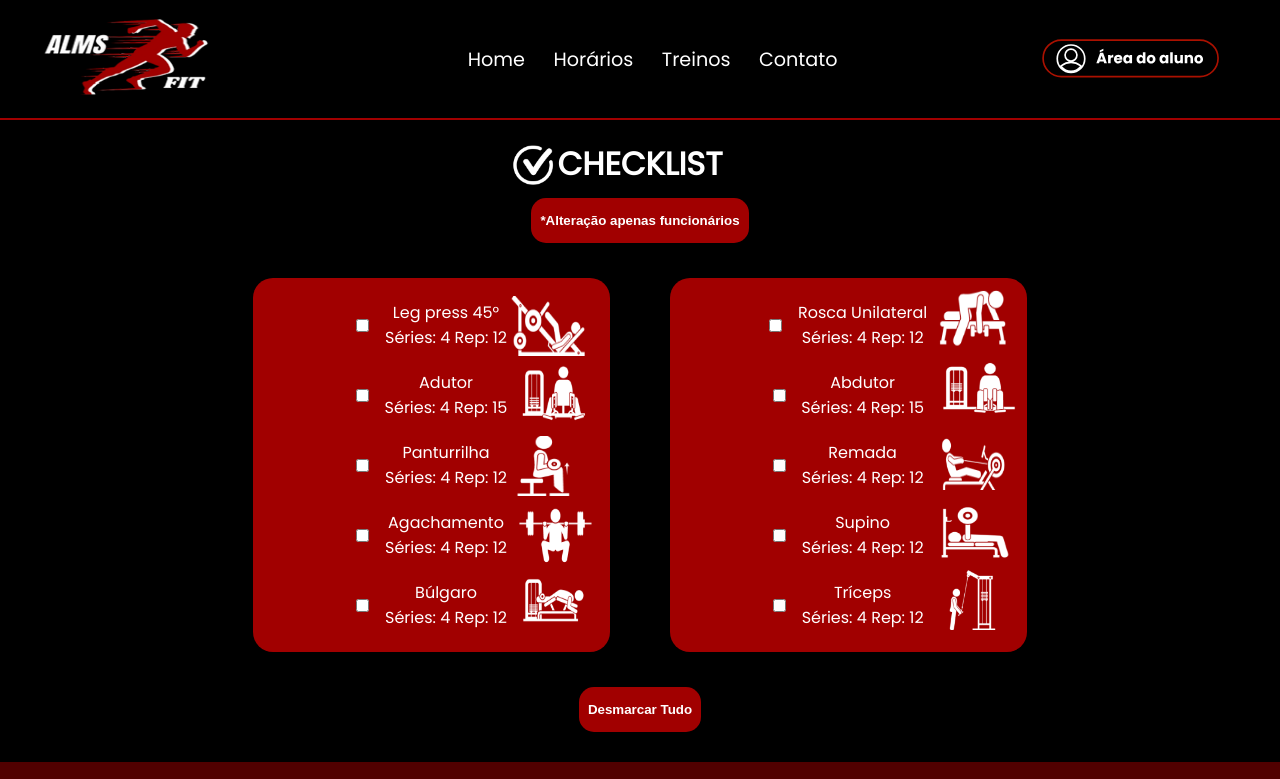
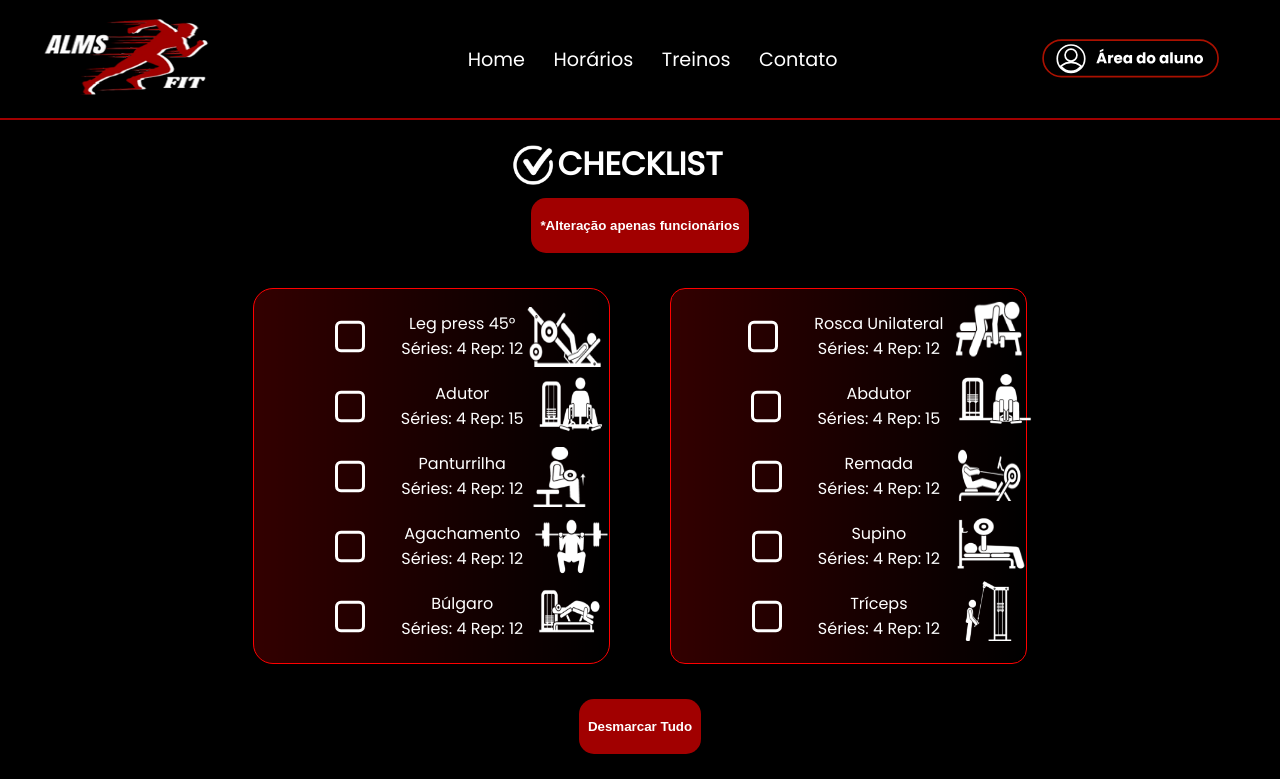
Before and after one commit to Anacaroline16/Fabrica-de-Software, a Next.js app in the folder almsfit/: page /TELAS/check_list in a window 1280 px wide. Shown: the top 779 px of the page. Built offline with nearby package versions, Linux system fonts and the light colour scheme.

Commit message:
TelaCheckListPronta

```diff
--- a/almsfit/src/app/TELAS/check_list/checklist.module.css
+++ b/almsfit/src/app/TELAS/check_list/checklist.module.css
@@ -7,7 +7,10 @@
     list-style: none;
     padding: 0;
     width: 30%;
-    background:#A10000;
+    /* background:#A10000; */
+    background: linear-gradient(to right, rgba(255, 0, 0, 0.2), rgba(255, 0, 0, 0));
+    border: 1px solid red; /* Borda vermelha de 5px */
+    border-radius: 15px; /* Arredondar as bordas */
     padding: 1%;
     border-radius: 20px;
   }
@@ -17,16 +20,18 @@
     align-items: center;
     justify-content: center;
     padding: 10px;
-    gap: 5%;
+    gap: 10%;
   }
 
   .checklist_02{
     list-style: none;
     padding: 0;
     width: 30%;
-    background:#A10000;
+    /* background:#A10000; */
+    background: linear-gradient(to right, rgba(255, 0, 0, 0.2), rgba(255, 0, 0, 0));
+    border: 1px solid red; /* Borda vermelha de 5px */
+    border-radius: 15px; /* Arredondar as bordas */
     padding: 1%;
-    border-radius: 20px;
   }
 
   .checklist_02 li{
@@ -34,7 +39,7 @@
     align-items: center;
     justify-content: center;
     padding: 10px;
-    gap: 5%;
+    gap: 10%;
   }
 
   .checklist img {
@@ -57,7 +62,7 @@
     font-weight: bold;
     color: rgb(255, 255, 255);
     border: none;
-    padding: 15px 9px;
+    padding: 20px 9px;
     margin-top: 10px;
     margin-bottom: 10px;
     cursor: pointer;
@@ -81,3 +86,40 @@
   padding:2% ;
 
 }
+
+.checkbox {
+  transform: scale(1.5); /* Aumenta 50% do tamanho padrão */
+  margin-right: 10px; /* Para evitar que fique muito colado ao texto */
+  appearance: none;
+  width: 20px;
+  height: 21px;
+  border: 2px solid white;
+  border-radius: 4px;
+  background-color: transparent;
+  cursor: pointer;
+  position: relative;
+}
+
+/* Estilizar quando a checkbox está marcada */
+.checkbox:checked::after {
+  content: "✔";
+  font-size: 16px;
+  color: white;
+  position: relative;
+  top: 0.2px;
+  left: 3px;
+}
+
+
+
+/* @media (max-width: 600px) {
+  .checklist {
+    width: 100px;
+    height: auto;
+  }
+
+  .checklist_02 {
+    width: 100px;
+    height: auto;
+  }
+} */
--- a/almsfit/src/app/TELAS/check_list/page.js
+++ b/almsfit/src/app/TELAS/check_list/page.js
@@ -44,14 +44,14 @@ const Checklist = () => {
         <ul className={styles.checklist}>
           {exercicios.map((exercicio) => (
             <li key={exercicio.id}>
-              <input
+              <input className={styles.checkbox}
                 type="checkbox"
-                id={`item${exercicio.id}`}
-                checked={checkedItems[exercicio.id] || false}
-                onChange={() => toggleCheck(exercicio.id)}
+                id={`grupo1-item${exercicio.id}`}
+                checked={checkedItems[`grupo1-item${exercicio.id}`] || false}
+                onChange={() => toggleCheck(`grupo1-item${exercicio.id}`)}
               />
               <label className={styles.label}
-                htmlFor={`item${exercicio.id}`}>
+                htmlFor={`grupo1-item$${exercicio.id}`}>
                 {exercicio.nome} <br />
                 Séries: {exercicio.series} Rep: {exercicio.reps}
                 <img src={exercicio.img} alt={exercicio.nome} />
@@ -63,14 +63,14 @@ const Checklist = () => {
         <ul className={styles.checklist_02}>
           {exercicios_02.map((exercicio) => (
             <li className={styles.checklist_02li} key={exercicio.id}>
-              <input
+              <input className={styles.checkbox}
                 type="checkbox"
-                id={`item${exercicio.id}`}
-                checked={checkedItems[exercicio.id] || false}
-                onChange={() => toggleCheck(exercicio.id)}
+                id={`grupo2-item${exercicio.id}`}
+                checked={checkedItems[`grupo2-item${exercicio.id}`] || false}
+                onChange={() => toggleCheck(`grupo2-item${exercicio.id}`)}
               />
               <label className={styles.label}
-                htmlFor={`item${exercicio.id}`}>
+                htmlFor={`grupo2-item$${exercicio.id}`}>
                 {exercicio.nome} <br />
                 Séries: {exercicio.series} Rep: {exercicio.reps}
                 <img src={exercicio.img} alt={exercicio.nome} />
```
